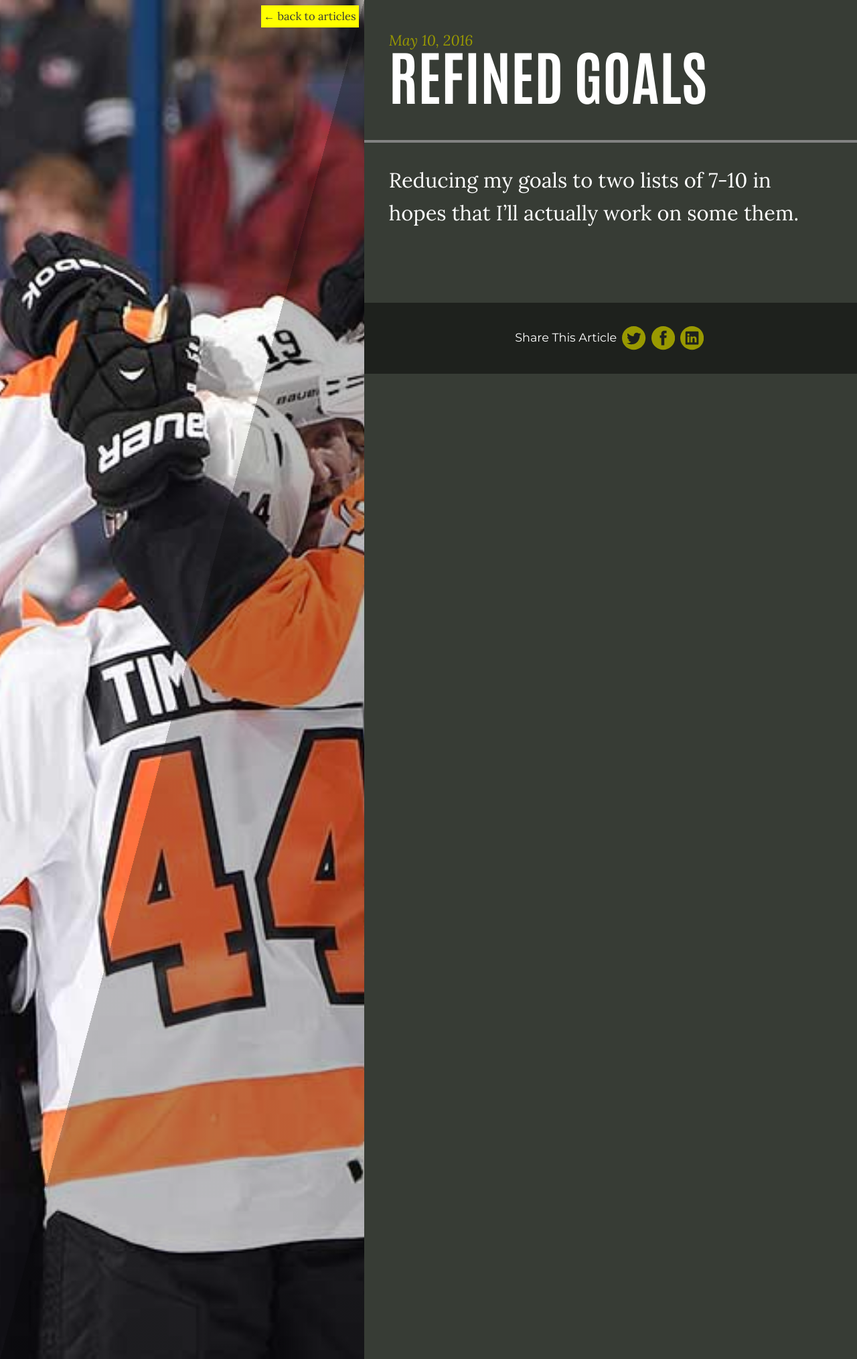
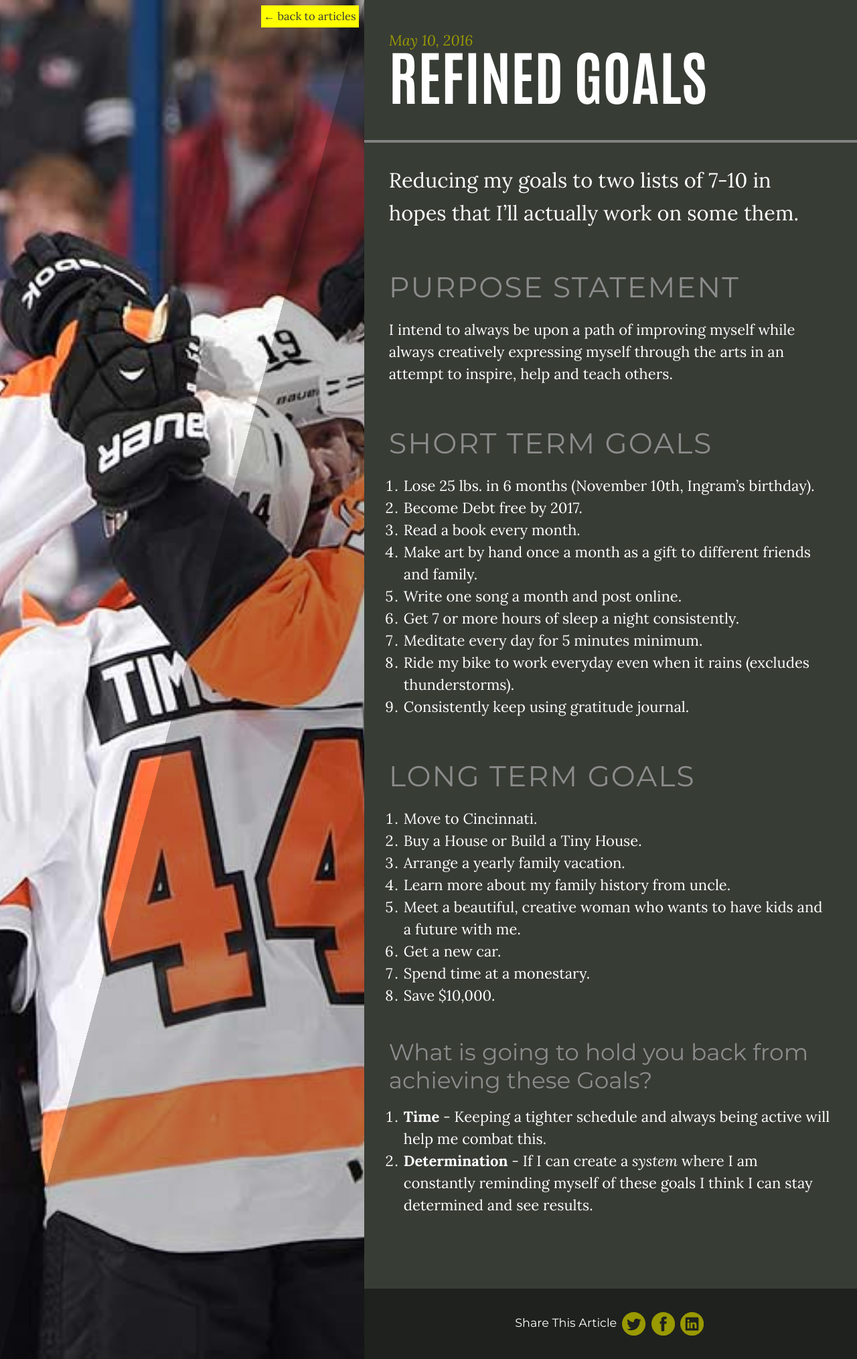
Before and after one commit to brianmaierjr/brianmaierjr.github.io, a Jekyll site: the page built from _posts/2016-05-10-refined-goals.md, in a window 1280 px wide. Shown: the whole page at 67% size. Built offline with Jekyll 4.4.1, drawn with Linux system fonts in a browser that asks for light colours; nearby versions of some CDN libraries; comment, search, counter and statistics services are not loaded.

Commit message:
Saved 2016-05-10-refined-goals.md with Dillinger.io

```diff
--- a/_posts/2016-05-10-refined-goals.md
+++ b/_posts/2016-05-10-refined-goals.md
@@ -5,3 +5,31 @@ image: goals.jpg
 ---
 
 Reducing my goals to two lists of 7-10 in hopes that I'll actually work on some them.
+
+## Purpose Statement
+I intend to always be upon a path of improving myself while always creatively expressing myself through the arts in an attempt to inspire, help and teach others.
+
+## Short Term Goals
+1. Lose 25 lbs. in 6 months (November 10th, Ingram's birthday).
+2. Become Debt free by 2017.
+3. Read a book every month.
+4. Make art by hand once a month as a gift to different friends and family.
+5. Write one song a month and post online.
+6. Get 7 or more hours of sleep a night consistently.
+7. Meditate every day for 5 minutes minimum.
+8. Ride my bike to work everyday even when it rains (excludes thunderstorms).
+9. Consistently keep using gratitude journal.
+
+## Long Term Goals
+1. Move to Cincinnati.
+2. Buy a House or Build a Tiny House.
+3. Arrange a yearly family vacation.
+4. Learn more about my family history from uncle.
+5. Meet a beautiful, creative woman who wants to have kids and a future with me.
+6. Get a new car.
+7. Spend time at a monestary.
+8. Save $10,000.
+
+### What is going to hold you back from achieving these Goals?
+1. **Time** - Keeping a tighter schedule and always being active will help me combat this.
+2. **Determination** - If I can create a *system* where I am constantly reminding myself of these goals I think I can stay determined and see results.
```
